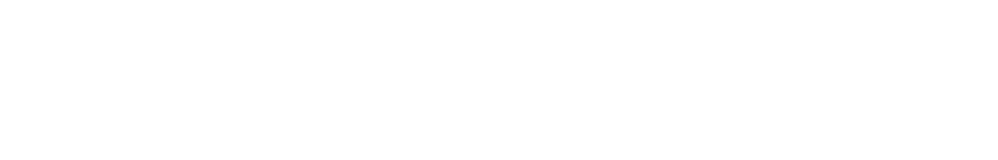
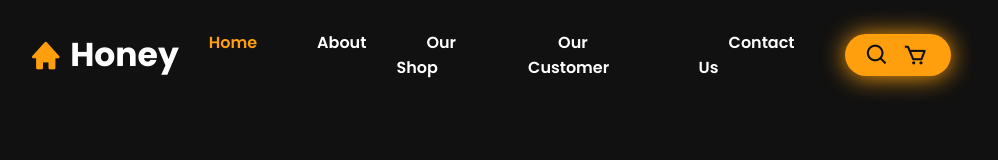
Before and after one commit to Nonso-Dekoder01/Honey-Landing-Page, a plain HTML site: page index.html in a window 1280 px wide. Shown: the whole page, without its empty margins (150-1148 px from the left). Drawn offline with nearby package versions, Linux system fonts and the light colour scheme.

Commit message:
navbar first commit

```diff
--- a/css/index.css
+++ b/css/index.css
@@ -22,3 +22,88 @@
     --h2-font: 2.6rem;
     --p-font: 1.1rem:
 }
+
+body {
+    background: var(--bg-color);
+    color: var(--text-color);
+}
+
+header {
+    position: fixed;
+    width: 100%;
+    top: 0;
+    right: 0;
+    z-index: 1000;
+    display: flex;
+    align-items: center;
+    justify-content: space-between;
+    background: transparent;
+    padding: 30px 14%;
+    transition: all .50s ease;
+}
+
+.logo {
+    display: flex;
+    align-items: center;
+    color: var(--text-color);
+    font-size: 33px;
+    font-weight: 700;
+}
+
+.logo i {
+    vertical-align: middle;
+    margin-right: 8px;
+    color: var(--main-color);
+
+}
+
+.navlist {
+    display: flex;
+}
+
+.navlist a {
+    color: var(--text-color);
+    font-size: var(--p-font);
+    font-weight: 600;
+    margin: 0 30px;
+    transition: all .50s ease;
+}
+
+.navlist a:hover {
+    color: var(--main-color);
+}
+
+.navlist a.active {
+    color: var(--main-color);
+}
+
+.nav-icons {
+    display: flex;
+    align-items: center;
+    padding: 8px 15px;
+    background: var(--main-color);
+    border-radius: 3rem;
+    box-shadow: #ff9f0d 0px 1px 25px;
+}
+
+.nav-icons i {
+    vertical-align: middle;
+    font-size: 25px;
+    color: var(--bg-color);
+    margin-right: 8px;
+    margin-left: 5px;
+    transition: all .50s ease;
+}
+
+.nav-icons i:hover {
+    color: var(--text-color);
+    transform: scale(1.1);
+}
+
+#menu-icon {
+    font-size: 32px;
+    color: var(--bg-color);
+    z-index: 10001;
+    cursor: pointer;
+    display: none;
+}
--- a/index.html
+++ b/index.html
@@ -16,7 +16,23 @@
 </head>
 <body>
 
+    <header>
+        <a href="#" class="logo"><i class="bx bxs-home"></i>Honey</a>
 
+        <ul class="navlist">
+            <li><a href="#home" class="active">Home</a></li>
+            <li><a href="#about">About</a></li>
+            <li><a href="#shop">Our Shop</a></li>
+            <li><a href="#review">Our Customer</a></li>
+            <li><a href="#contact">Contact Us</a></li>
+        </ul>
+
+        <div class="nav-icons">
+            <a href="#"><i class='bx bx-search'></i></a>
+            <a href="#"><i class='bx bx-cart' ></i></a>
+            <div class="bx bx-menu" id="menu-icon"></div>
+        </div>
+    </header>
 
 
 
```
